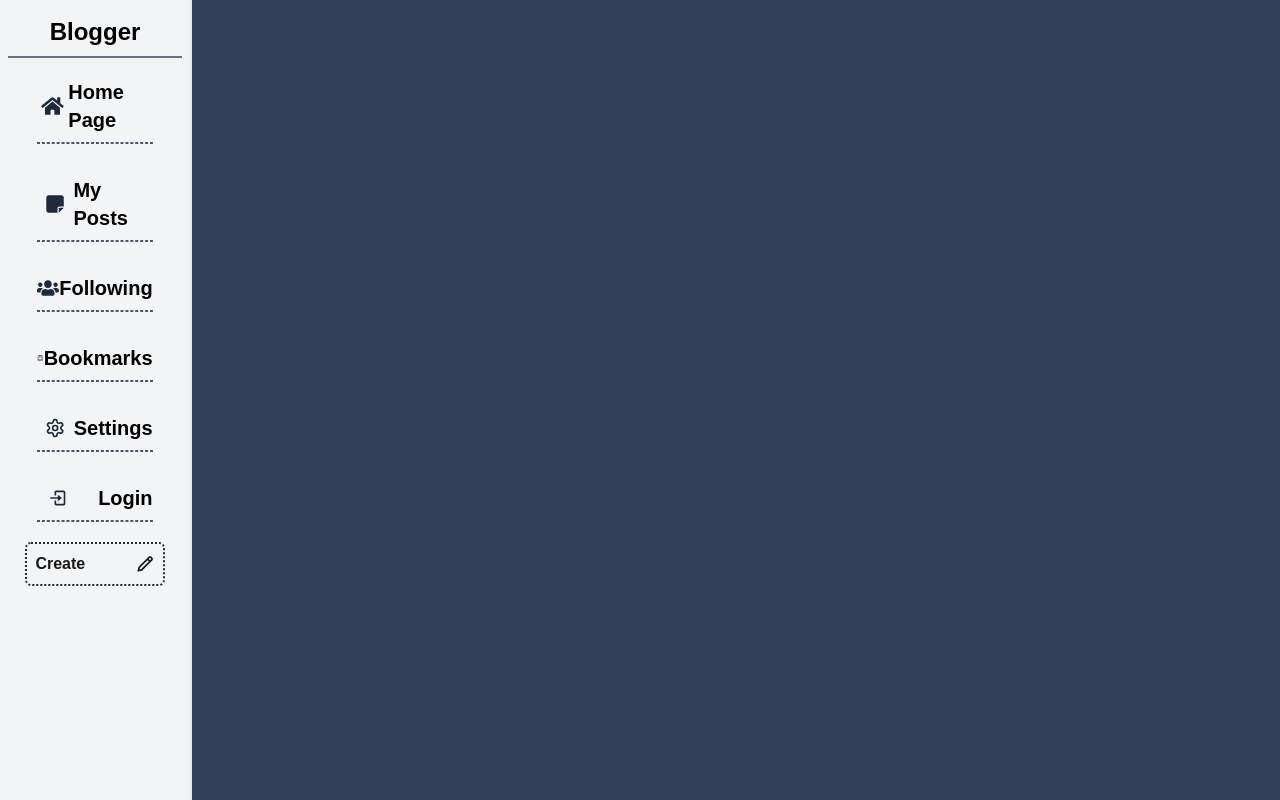
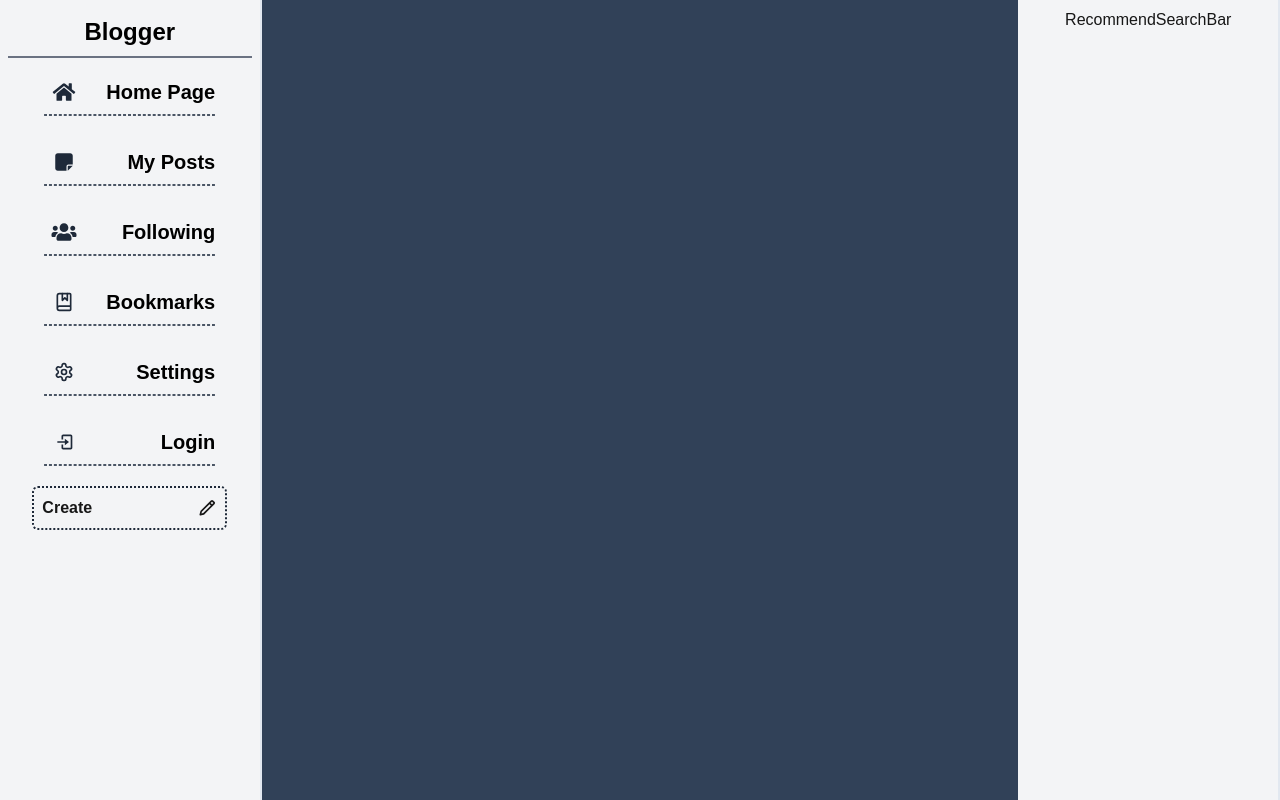
Before and after one commit to deimosdev343/Blog-frontend, a Next.js app: page / in a window 1280 px wide. Built offline with nearby package versions, Linux system fonts and the light colour scheme; no server answers.

Commit message:
recommendSearchBar

```diff
--- a/src/app/page.tsx
+++ b/src/app/page.tsx
@@ -1,10 +1,14 @@
+import RecommendSearchBar from "@/components/layout/RecommendSearchBar";
 import SideBar from "@/components/layout/SideBar";
 import Image from "next/image";
 
 export default function Home() {
   return (
-    <div className="bg-slate-700 w-full h-screen">
+    <div className="flex bg-slate-700 w-full h-screen">
       <SideBar/>
+      <div className="w-[64%] h-screen">
+      </div>
+      <RecommendSearchBar/>
     </div>
   );
 }
--- /dev/null
+++ b/src/components/layout/RecommendSearchBar.tsx
@@ -0,0 +1,11 @@
+import React from 'react'
+
+const RecommendSearchBar = () => {
+  return (
+        <div className='h-full w-[22%] hidden md:flex flex-col p-2 gap-2 items-center border-r-2 bg-gray-100 border-slate-200'>
+          RecommendSearchBar
+        </div>
+  )
+}
+
+export default RecommendSearchBar
--- a/src/components/layout/SideBar.tsx
+++ b/src/components/layout/SideBar.tsx
@@ -25,7 +25,7 @@ const SideBar = () => {
     }
   }
   return (
-    <div className='h-full w-[15%] hidden md:flex flex-col p-2 gap-2 items-center border-r-2 bg-gray-100 border-slate-200'>
+    <div className='h-full w-[22%] hidden md:flex flex-col p-2 gap-2 items-center border-r-2 bg-gray-100 border-slate-200'>
       <div className='w-full flex items-center justify-center border-b-2 border-gray-500 p-2'>
         <h2 className='text-black font-bold text-2xl'>Blogger</h2>
 
```
